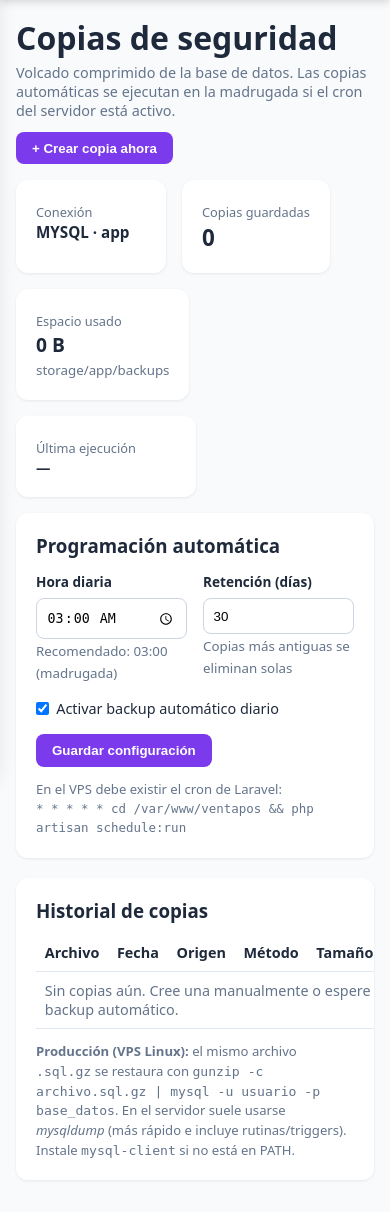
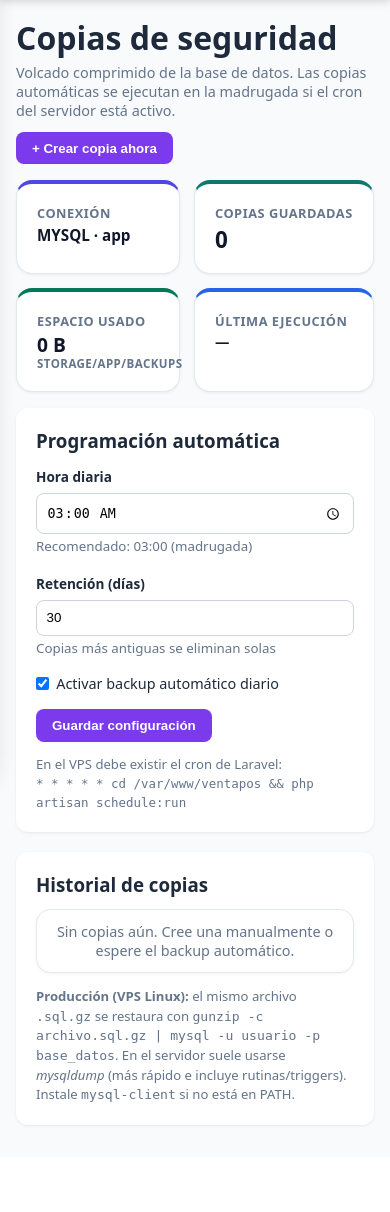
Before and after one commit to ingenioalex/VentaPOS, a Laravel app: page /admin/backups in a window 390 px wide. Shown: the part 65-1277 px from the top of the page. After the commit the page ends 1192 px from the top, so only its background shows below. Run offline with Laravel 12, Linux system fonts and the light colour scheme; a user stored in the database is signed in; data comes from the database, SQL or seed files in the repository; tables that the repository leaves empty hold one stand-in row (values such as "Sample post").

Commit message:
Aplica tarjetas con color, zoom y lectura en celular a los módulos que seguían con cifras planas.
Co-authored-by: Cursor <cursoragent@cursor.com>

```diff
--- a/resources/views/app/compras/index.blade.php
+++ b/resources/views/app/compras/index.blade.php
@@ -6,7 +6,10 @@
 @include('app.compras._nav')
 
 <div style="display:flex;justify-content:space-between;align-items:center;margin-bottom:1rem;flex-wrap:wrap;gap:.5rem">
-    <h1 style="margin:0">Compras a proveedor</h1>
+    <div>
+        <h1 style="margin:0">Compras a proveedor</h1>
+        <p class="dyn-lead">Documentos del periodo. Recibidas ya ingresaron stock; borrador todavía no.</p>
+    </div>
     @if(auth()->user()->puedeGestionar() && auth()->user()->tieneModulo('reportes'))
     <div>
         <a href="{{ route('reportes.compras') }}" class="btn" style="background:#e2e8f0;color:#334155">R. Compras</a>
--- a/resources/views/app/inventario/index.blade.php
+++ b/resources/views/app/inventario/index.blade.php
@@ -4,7 +4,10 @@
 
 @section('contenido')
 <div style="display:flex;justify-content:space-between;align-items:center;margin-bottom:1rem;flex-wrap:wrap;gap:.5rem">
-    <h1>Inventario</h1>
+    <div>
+        <h1 style="margin:0">Inventario</h1>
+        <p class="dyn-lead">Arriba está el stock de ahora. La tabla lista los movimientos entre las fechas del filtro.</p>
+    </div>
     <div>
         <a href="{{ route('inventario.exportar') }}" class="btn" style="background:#64748b;color:#fff;margin-right:.35rem">CSV stock</a>
         <a href="{{ route('inventario.exportar-excel') }}" class="btn" style="background:#0f766e;color:#fff;margin-right:.35rem">Excel stock</a>
--- a/resources/views/app/inventario/stock.blade.php
+++ b/resources/views/app/inventario/stock.blade.php
@@ -4,7 +4,8 @@
 
 @section('contenido')
 <div class="inv-page">
-<h1 style="margin-bottom:1rem">Stock actual</h1>
+<h1 style="margin:0">Stock actual</h1>
+<p class="dyn-lead" style="margin-bottom:1rem">Lo que hay hoy en almacén, con su valor a costo y a precio de venta.</p>
 
 @include('app.inventario._nav')
 
--- a/resources/views/app/reportes/cierres.blade.php
+++ b/resources/views/app/reportes/cierres.blade.php
@@ -3,7 +3,8 @@
 @section('titulo', 'Reporte cierres')
 
 @section('contenido')
-<h1 style="margin-bottom:1rem">Reporte de cierres de caja</h1>
+<h1 style="margin:0">Cierres de caja</h1>
+<p class="dyn-lead" style="margin-bottom:1rem">Cierres X y Z del periodo. La diferencia es el valor absoluto, no el faltante neto.</p>
 
 @include('app.reportes._nav')
 
--- a/resources/views/app/reportes/compras.blade.php
+++ b/resources/views/app/reportes/compras.blade.php
@@ -4,7 +4,10 @@
 
 @section('contenido')
 <div style="display:flex;justify-content:space-between;align-items:center;margin-bottom:1rem;flex-wrap:wrap;gap:.5rem">
-    <h1>Reporte de compras</h1>
+    <div>
+        <h1 style="margin:0">Compras</h1>
+        <p class="dyn-lead">Compras del periodo según el estado elegido. El total incluye IGV.</p>
+    </div>
     <div>
         <a href="{{ route('reportes.exportar-compras', request()->only(['desde','hasta','estado'])) }}" class="btn" style="background:#64748b;color:#fff">CSV</a>
         <a href="{{ route('reportes.exportar-compras-excel', request()->only(['desde','hasta','estado'])) }}" class="btn btn-primary" style="margin-left:.35rem">Excel</a>
--- a/resources/views/app/reportes/index.blade.php
+++ b/resources/views/app/reportes/index.blade.php
@@ -4,7 +4,10 @@
 
 @section('contenido')
 <div style="display:flex;justify-content:space-between;align-items:center;margin-bottom:1rem;flex-wrap:wrap;gap:.5rem">
-    <h1>Reportes</h1>
+    <div>
+        <h1 style="margin:0">Ventas</h1>
+        <p class="dyn-lead">Cifras del periodo elegido: tickets, medios de pago, productos y cajeros.</p>
+    </div>
     <div>
         <a href="{{ route('reportes.exportar', ['desde' => $desde, 'hasta' => $hasta]) }}" class="btn" style="background:#64748b;color:#fff">CSV</a>
         <a href="{{ route('reportes.exportar-excel', ['desde' => $desde, 'hasta' => $hasta]) }}" class="btn btn-primary" style="margin-left:.35rem">Excel</a>
--- a/resources/views/app/reportes/productos.blade.php
+++ b/resources/views/app/reportes/productos.blade.php
@@ -3,7 +3,8 @@
 @section('titulo', 'Reporte productos')
 
 @section('contenido')
-<h1 style="margin-bottom:1rem">Productos más vendidos</h1>
+<h1 style="margin:0">Productos más vendidos</h1>
+<p class="dyn-lead" style="margin-bottom:1rem">Ranking del periodo. El porcentaje es sobre el monto vendido de ese rango.</p>
 
 @include('app.reportes._nav')
 
--- a/resources/views/layouts/admin.blade.php
+++ b/resources/views/layouts/admin.blade.php
@@ -135,6 +135,7 @@
     mq.addEventListener('change', e => { if (!e.matches) setOpen(false); });
 })();
 </script>
+@include('partials.dinamico')
 @stack('scripts')
 </body>
 </html>
--- a/resources/views/layouts/app.blade.php
+++ b/resources/views/layouts/app.blade.php
@@ -307,6 +307,7 @@
     mq.addEventListener('change', e => { if (!e.matches) setOpen(false); });
 })();
 </script>
+@include('partials.dinamico')
 @stack('scripts')
 </body>
 </html>
--- /dev/null
+++ b/resources/views/partials/dinamico.blade.php
@@ -0,0 +1,155 @@
+<style>
+    .dyn-lead {
+        margin: .3rem 0 0;
+        color: #64748b;
+        font-size: .9rem;
+        line-height: 1.45;
+        max-width: 42rem;
+    }
+    .stats {
+        display: grid !important;
+        grid-template-columns: repeat(auto-fit, minmax(148px, 1fr));
+        gap: .85rem;
+        align-items: stretch;
+    }
+    .stats > .stat,
+    .stats > .card {
+        --dyn: #0f766e;
+        position: relative;
+        margin: 0;
+        background: #fff;
+        border: 1px solid #e2e8f0;
+        border-radius: 1rem;
+        box-shadow: 0 1px 3px rgba(15, 23, 42, .06);
+        transition: transform .16s ease, box-shadow .16s ease;
+    }
+    .stats > .stat {
+        border-left: 4px solid var(--dyn);
+        padding: .95rem 1rem;
+    }
+    .stats > .card {
+        border-top: 4px solid var(--dyn);
+    }
+    .stats > :nth-child(6n+1) { --dyn: #4f46e5; }
+    .stats > :nth-child(6n+2) { --dyn: #0f766e; }
+    .stats > :nth-child(6n+3) { --dyn: #047857; }
+    .stats > :nth-child(6n+4) { --dyn: #2563eb; }
+    .stats > :nth-child(6n+5) { --dyn: #d97706; }
+    .stats > :nth-child(6n+6) { --dyn: #dc2626; }
+    .stats > .stat span,
+    .stats > .card > span,
+    .stats > .card > small {
+        display: block;
+        font-size: .72rem;
+        font-weight: 700;
+        letter-spacing: .04em;
+        text-transform: uppercase;
+        color: #64748b;
+    }
+    .stats > .stat strong,
+    .stats > .card strong {
+        display: block;
+        margin-top: .3rem;
+        font-size: 1.35rem;
+        line-height: 1.15;
+        color: #0f172a;
+    }
+    main .kpi-card,
+    .glosario-item,
+    .resumen-dual__ventas,
+    .resumen-dual__arqueo {
+        transition: transform .16s ease, box-shadow .16s ease;
+    }
+    @media (hover: hover) and (prefers-reduced-motion: no-preference) {
+        .stats > .stat:hover,
+        .stats > .card:hover,
+        main .kpi-card:hover,
+        .glosario-item:hover,
+        .resumen-dual__ventas:hover,
+        .resumen-dual__arqueo:hover {
+            transform: scale(1.045);
+            box-shadow: 0 12px 28px rgba(15, 23, 42, .12);
+            z-index: 2;
+        }
+    }
+    @media (max-width: 800px) {
+        main div[style*="grid-template-columns:1fr 1fr"],
+        main div[style*="grid-template-columns: 1fr 1fr"] {
+            grid-template-columns: 1fr !important;
+        }
+    }
+    @media (max-width: 640px) {
+        .stats { grid-template-columns: 1fr 1fr !important; }
+        .stats > .stat strong,
+        .stats > .card strong { font-size: 1.12rem; }
+        .filtros { display: grid; grid-template-columns: 1fr; }
+        .filtros input,
+        .filtros select,
+        .filtros button { width: 100%; }
+        .card[style*="overflow"] { overflow: visible !important; }
+        table.data thead {
+            position: absolute;
+            width: 1px;
+            height: 1px;
+            overflow: hidden;
+            clip: rect(0 0 0 0);
+        }
+        table.data,
+        table.data tbody,
+        table.data tr,
+        table.data td { display: block; width: 100%; }
+        table.data tr {
+            background: #fff;
+            border: 1px solid #e2e8f0;
+            border-radius: .9rem;
+            margin: 0 0 .75rem;
+            padding: .25rem .85rem;
+            box-shadow: 0 1px 3px rgba(15, 23, 42, .05);
+        }
+        table.data td {
+            display: flex;
+            justify-content: space-between;
+            align-items: center;
+            gap: .75rem;
+            border: none;
+            border-bottom: 1px solid #f1f5f9;
+            padding: .5rem 0;
+            text-align: right;
+        }
+        table.data td:last-child { border-bottom: none; }
+        table.data td::before {
+            content: attr(data-label);
+            flex: 0 0 auto;
+            font-size: .68rem;
+            font-weight: 700;
+            letter-spacing: .04em;
+            text-transform: uppercase;
+            color: #64748b;
+            text-align: left;
+        }
+        table.data td[colspan] { display: block; text-align: center; }
+        table.data td[colspan]::before { content: none; }
+    }
+    @media (prefers-reduced-motion: reduce) {
+        .stats > .stat,
+        .stats > .card,
+        main .kpi-card,
+        .glosario-item,
+        .resumen-dual__ventas,
+        .resumen-dual__arqueo { transition: none; }
+    }
+</style>
+<script>
+document.querySelectorAll('table.data').forEach(function (table) {
+    var heads = Array.prototype.map.call(table.querySelectorAll('thead th'), function (th) {
+        return th.textContent.replace(/\s+/g, ' ').trim();
+    });
+    if (!heads.length) return;
+    table.querySelectorAll('tbody tr').forEach(function (tr) {
+        Array.prototype.forEach.call(tr.children, function (td, i) {
+            if (td.tagName !== 'TD' || td.hasAttribute('colspan') || td.dataset.label) return;
+            if (heads[i]) td.dataset.label = heads[i];
+        });
+    });
+});
+</script>
```
Also changed, not shown: docs/README.md.
